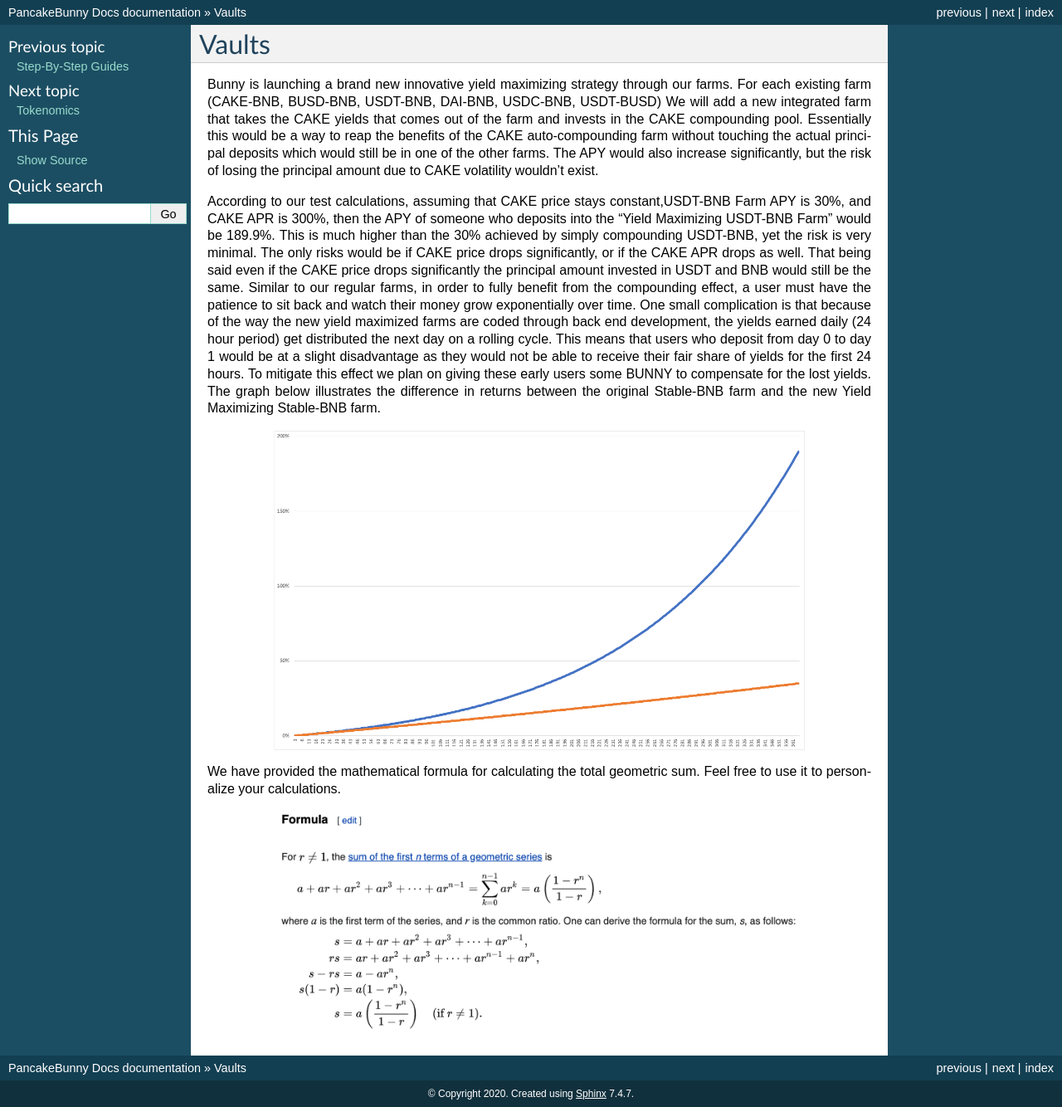
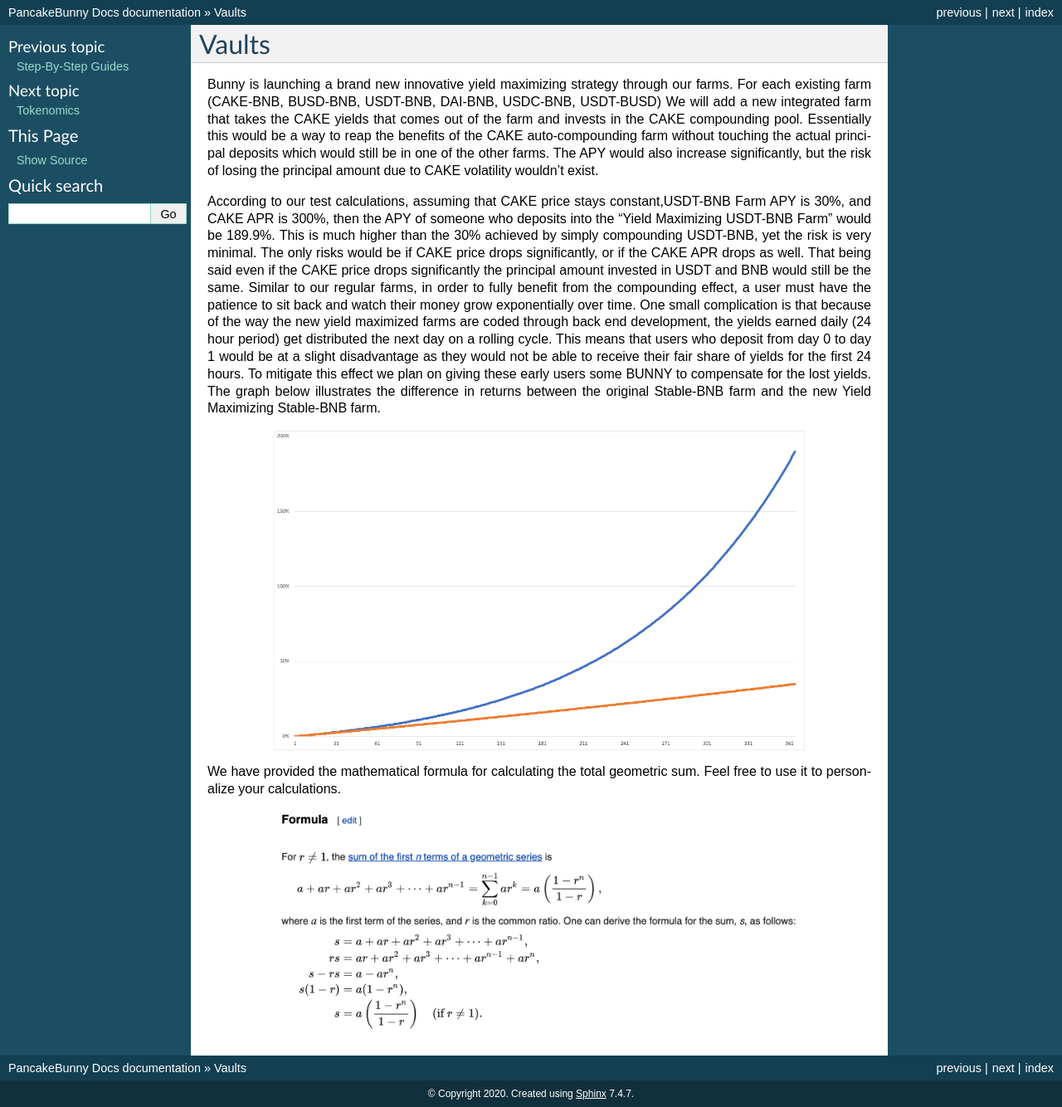
Before and after one commit to DefiEnginner/BannyFinance, a Sphinx documentation site: the page built from docs/vaults.rst, in a window 1280 px wide. Shown: the whole page at 83% size. Built offline with Sphinx 7.4.7, drawn with Linux system fonts in a browser that asks for light colours.

Commit message:
vault chart

```diff
--- a/docs/vaults.rst
+++ b/docs/vaults.rst
@@ -7,7 +7,7 @@
 According to our test calculations, assuming that CAKE price stays constant,USDT-BNB Farm APY is 30%, and CAKE APR is 300%, then the APY of someone who deposits into the “Yield Maximizing USDT-BNB Farm” would be 189.9%. This is much higher than the 30% achieved by simply compounding USDT-BNB, yet the risk is very minimal. The only risks would be if CAKE price drops significantly, or if the CAKE APR drops as well. That being said even if the CAKE price drops significantly the principal amount invested in USDT and BNB would still be the same. Similar to our regular farms, in order to fully benefit from the compounding effect, a user must have the patience to sit back and watch their money grow exponentially over time. One small complication is that because of the way the new yield maximized farms are coded through back end development, the yields earned daily (24 hour period) get distributed the next day on a rolling cycle. This means that users who deposit from day 0 to day 1 would be at a slight disadvantage as they would not be able to receive their fair share of yields for the first 24 hours. To mitigate this effect we plan on giving these early users some BUNNY to compensate for the lost yields.
 The graph below illustrates the difference in returns between the original Stable-BNB farm and the new Yield Maximizing Stable-BNB farm.
 
-.. image:: /images/maximizer.png
+.. image:: /images/vault_chart.png
   :width: 640
   :align: center
   :alt: Maximizer Chart
```
Also changed, not shown: docs/images/maximizer.png (deleted), docs/images/vault_chart.png (added).
